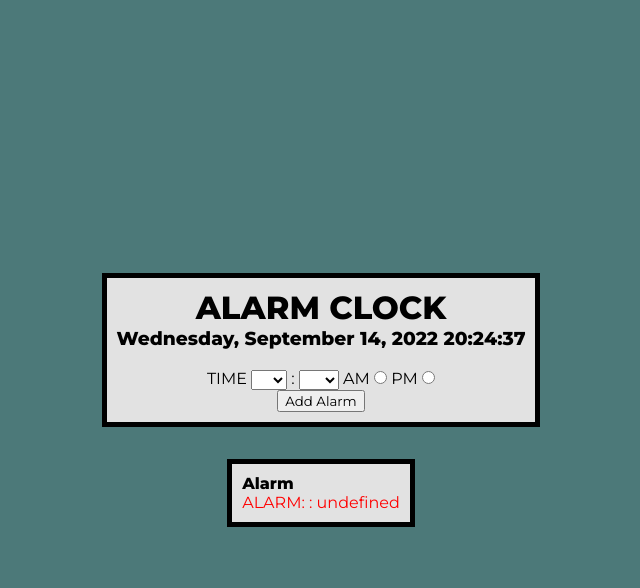
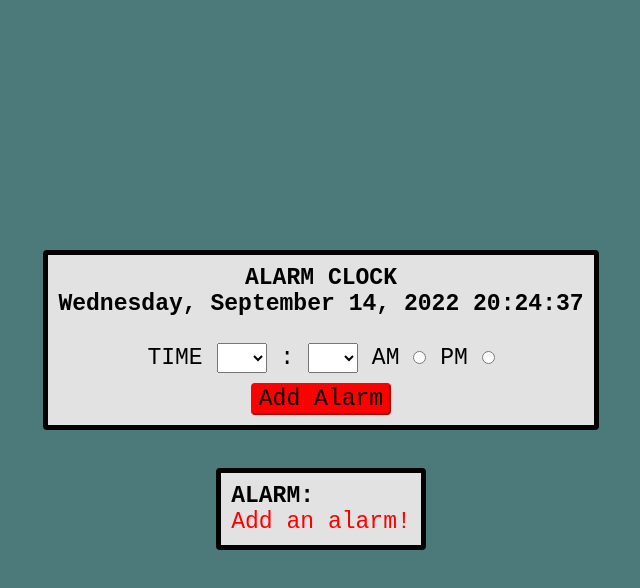
Before and after one commit to alexGalvan0/alarm-clock, a plain HTML site: page index.html in a window 1280 px wide. Both pictures are taken after a click on the button "Add Alarm". Shown: the whole page, without its empty margins (319-959 px from the left). Drawn offline with Linux system fonts and the light colour scheme.

Commit message:
pm and am

```diff
--- a/css/style.css
+++ b/css/style.css
@@ -1,6 +1,8 @@
 * {
     margin: 0;
-    font-family: 'Montserrat', sans-serif;
+    font-family: monospace;
+    font-size: 1.2rem;
+    color: black;
 }
 
 body {
@@ -15,6 +17,7 @@ body {
 .clock-container {
     padding: 10px;
     border:5px solid black;
+    border-radius: 4px;
     background-color: rgb(226, 226, 226);
     display: flex;
     flex-direction: column;
@@ -26,6 +29,7 @@ body {
     background-color:rgb(226, 226, 226);
     padding: 10px;
     border:5px solid black;
+    border-radius: 4px;
     background-color: rgb(226, 226, 226);
 }
 
@@ -33,6 +37,13 @@ body {
     display: none;
 }
 
+#AddAlarm{
+    margin-top: 10px;
+    background-color: red;
+    border-color: red;
+    border-radius: 4px;
+}
+
 #alarmAdded{
     color: red;
 }
--- a/index.html
+++ b/index.html
@@ -36,16 +36,16 @@
                 </select>
 
                 <label for="AmRadio">AM</label>
-                <input class="amPm" type="radio" name="amPm" id="AmRadio" value="am">
+                <input class="amPm" type="radio" name="amPm" id="AmRadio" value="AM">
 
                 <label for="PmRadio">PM</label>
-                <input class="amPm" type="radio" name="amPm" id="PmRadio" value="pm">
+                <input class="amPm" type="radio" name="amPm" id="PmRadio" value="PM">
             </form>
             <button id="AddAlarm">Add Alarm</button>
         </div>
     </div>
     <div id="currentAlarmContainer" class="hidden">
-        <h4>Alarm</h4>
+        <h4>ALARM:</h4>
         <p id="alarmAdded"></p>
     </div>
 
--- a/js/main.js
+++ b/js/main.js
@@ -6,7 +6,6 @@ const clockContainer = document.getElementById('clockContainer');
 const amPms = document.getElementsByClassName('amPm');
 const alarmAdded = document.getElementById('alarmAdded');
 const currentAlarmContainer = document.getElementById('currentAlarmContainer')
-
 
 const days = [
     'Sunday',
@@ -33,7 +32,6 @@ const months = [
     'December'
    ]
 
-
 //adding hours to choose from
 for (let h=1; h<13; h++){
     const hourChoices = document.createElement('option')
@@ -51,7 +49,11 @@ for (let m=1; m<60; m++){
 
 function getAlarm() {
     let hourPicked = hourPicker.options[hourPicker.selectedIndex].value
+
     let minPicked = minPicker.options[minPicker.selectedIndex].value
+    if (minPicked.toString().length == '1'){
+        minPicked = `0${minPicked}`
+    }
 
     for(amPm of amPms){
         if(amPm.checked){
@@ -59,12 +61,18 @@ function getAlarm() {
 
         }
     }
+
+    const alarmInfos = {
+                            'hourPicked': hourPicked,
+                            'minPicked': minPicked,
+                            'partDayPicked': partDayPicked
+                       }
     const alarmInfo = [hourPicked, minPicked,partDayPicked]
-    return alarmInfo
+    return alarmInfos
 }
 
 
-function setTime(){
+function getTime(){
     let date = new Date()
 
     let day = date.getDay();
@@ -92,15 +100,40 @@ function setTime(){
     if (seconds.toString().length == '1'){
         seconds = `0${seconds}`
     }
+    const time = [day, dateDay, month, year, hour, minutes, seconds]
+    const times = {
+                        'day': day,
+                        'dateDay': dateDay,
+                        'month': month,
+                        'year': year,
+                        'hour': hour,
+                        'minutes': minutes,
+                        'seconds':seconds
 
-
-    clockTime.textContent = `${days[day]}, ${months[month]} ${dateDay}, ${year} ${hour}:${minutes}:${seconds}`
-    return time
+                  }
+    return times
 
 }
+function setTime(){
+    clockTime.textContent = `${days[getTime()['day']]}, ${months[getTime()['month']]} ${getTime()['dateDay']}, ${getTime()['year']}  ${getTime()['hour']}:${getTime()['minutes']}:${getTime()['seconds']}`
+}
+
 setInterval(setTime,1000)
 
 AddAlarm.addEventListener('click',() => {
     currentAlarmContainer.classList.remove('hidden')
-    alarmAdded.textContent = `ALARM: ${getAlarm()[0]} : ${getAlarm()[1]} ${getAlarm()[2]}`
+    alarmAdded.textContent = `${getAlarm()['hourPicked']}:${getAlarm()['minPicked']} ${getAlarm()['partDayPicked']}`
+    if (alarmAdded.textContent.includes('undefined')){
+        alarmAdded.textContent = 'Add an alarm!'
+    }
+
+    console.log(parseInt(getAlarm()['hourPicked']) + 12 )
+    console.log(getTime())
+
+
+    Notification.requestPermission().then(perm => {
+        if(perm === 'granted'){
+            new Notification ('Wake up!')
+        }
+    })
 })
```
Also changed, not shown: 1 other file.
